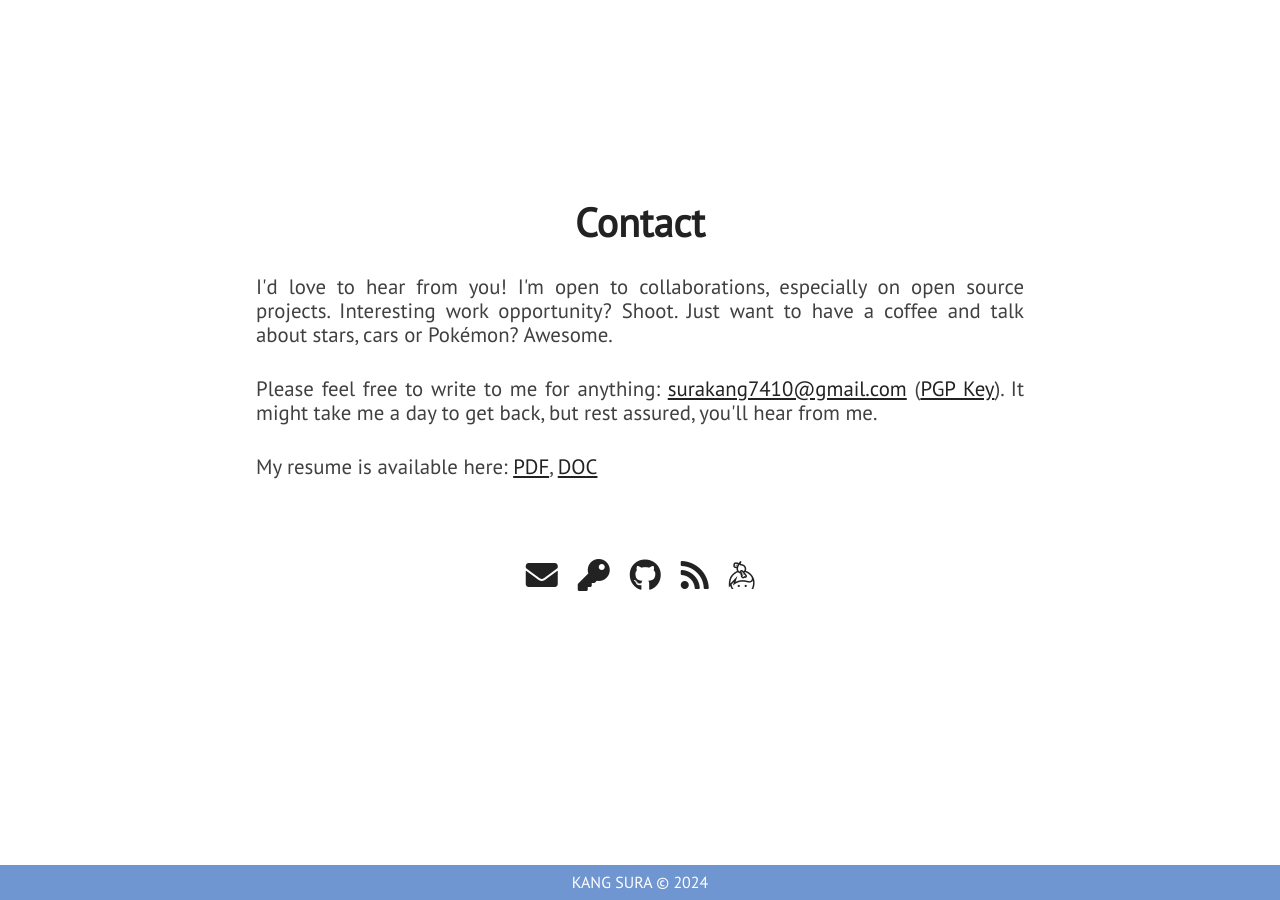
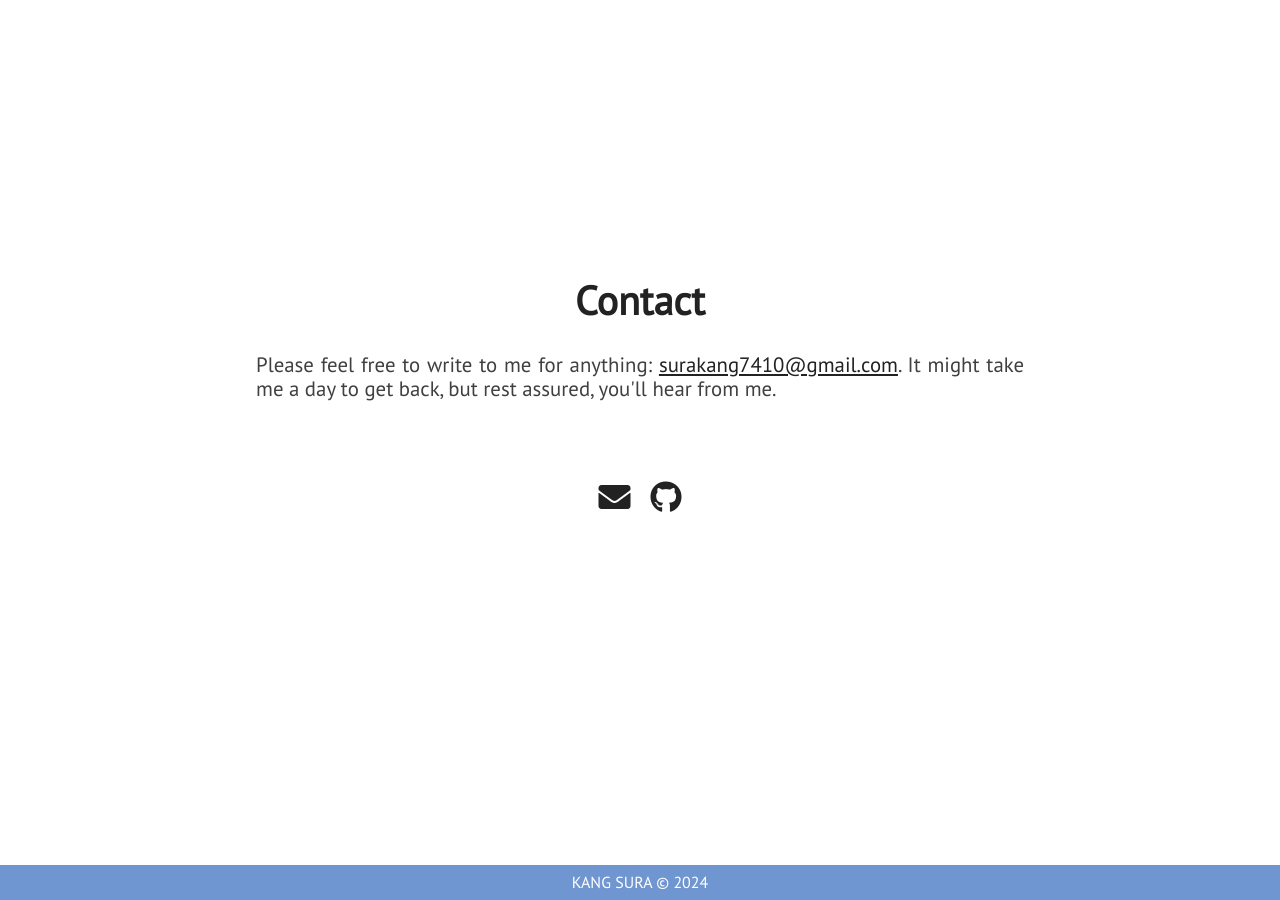
Before and after one commit to KANGSURA/KANGSURA, a Jekyll site: the page built from index.html, in a window 1280 px wide and 900 px high, scrolled down 7980 px. Built offline with Jekyll 4.4.1, drawn with Linux system fonts in a browser that asks for light colours; nearby versions of some CDN libraries.

Commit message:
Update extra.html

```diff
--- a/_includes/extra.html
+++ b/_includes/extra.html
@@ -2,31 +2,31 @@
     <section class="section extra" id="extra">
         <div>
             <div class="section-heading" id="chat-text">Contact</div>
+<!--             <p class="paragraph-text justify-text">
+                I'd love to hear from you! I'm open to collaborations, especially on open source projects. Interesting work opportunity? Shoot. Just want to have a coffee and talk about stars, cars or Pokémon? Awesome.
+            </p> -->
             <p class="paragraph-text justify-text">
-                I'd love to hear from you! I'm open to collaborations, especially on open source projects. Interesting work opportunity? Shoot. Just want to have a coffee and talk about stars, cars or Pokémon? Awesome.
+                Please feel free to write to me for anything: <a href="mailto:{{ site.email }}">{{ site.email }}</a>. It might take me a day to get back, but rest assured, you'll hear from me.
             </p>
-            <p class="paragraph-text justify-text">
-                Please feel free to write to me for anything: <a href="mailto:{{ site.email }}">{{ site.email }}</a> (<a href="https://www.nagekar.com/publickey.abhishek@nagekar.com.asc">PGP Key</a>). It might take me a day to get back, but rest assured, you'll hear from me.
-            </p>
-            <p class="paragraph-text justify-text">
+<!--             <p class="paragraph-text justify-text">
                 My resume is available here: <a href="{{ site.blog_url }}/resume/resume.pdf">PDF</a>, <a href="{{ site.blog_url }}/resume/resume.docx">DOC</a>
-            </p>
+            </p>  -->
             <div class="extra-links">
                 <span class="hint--bottom bottom-link" aria-label="Email">
                     <a href="mailto:{{ site.email }}"><i class="head-icon fas fa-envelope"></i></a>
                 </span>
-                <span class="hint--bottom bottom-link" aria-label="PGP Key">
+<!--                 <span class="hint--bottom bottom-link" aria-label="PGP Key">
                     <a href="https://www.nagekar.com/publickey.abhishek@nagekar.com.asc"><i class="head-icon fas fa-key"></i></a>
-                </span>
+                </span> -->
                 <span class="hint--bottom bottom-link" aria-label="GitHub">
                     <a href="https://github.com/{{ site.github_username }}"><i class="head-icon fab fa-github"></i></a>
                 </span>
-                <span class="hint--bottom bottom-link" aria-label="Web Blog">
+<!--                 <span class="hint--bottom bottom-link" aria-label="Web Blog">
                     <a href="{{ site.blog_url }}"><i class="head-icon fas fa-rss"></i></a>
                 </span>
                 <span class="hint--bottom bottom-link" aria-label="Keybase">
                     <a href="https://keybase.io/{{ site.keybase_username }}"><i class="head-icon fab fa-keybase"></i></a>
-                </span>
+                </span> -->
                 <!-- <span class="hint--bottom bottom-link" aria-label="Reddit">
                     <a href="https://www.reddit.com/u/{{ site.reddit_username }}"><i class="head-icon fab fa-reddit"></i></a>
                 </span>
```
